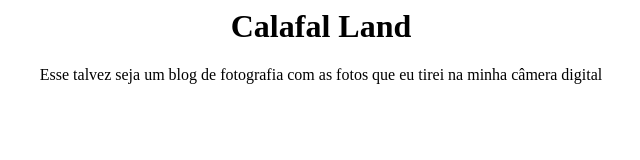
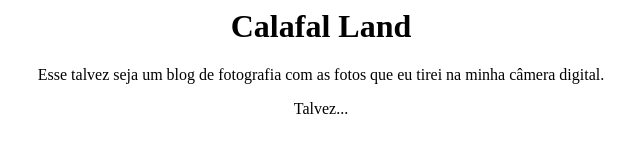
Before and after one commit to calafal/calafal.github.io, a plain HTML site: page index.html in a window 1280 px wide. Shown: the full height of the page, 319-959 px from the left. Drawn offline with Linux system fonts and the light colour scheme.

Commit message:
Update index.html

```diff
--- a/index.html
+++ b/index.html
@@ -5,7 +5,8 @@
   <body>
     <center>
       <h1>Calafal Land</h1>
-      <p>Esse talvez seja um blog de fotografia com as fotos que eu tirei na minha câmera digital</p>
+      <p>Esse talvez seja um blog de fotografia com as fotos que eu tirei na minha câmera digital.</p>
+      <p>Talvez...</p>
     </center>
   </body>
 </html>
```
